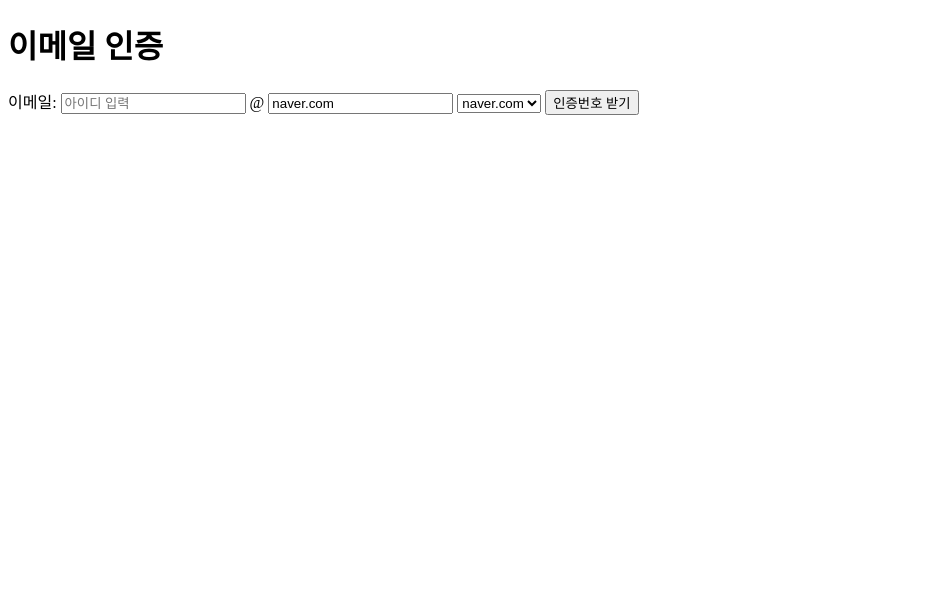
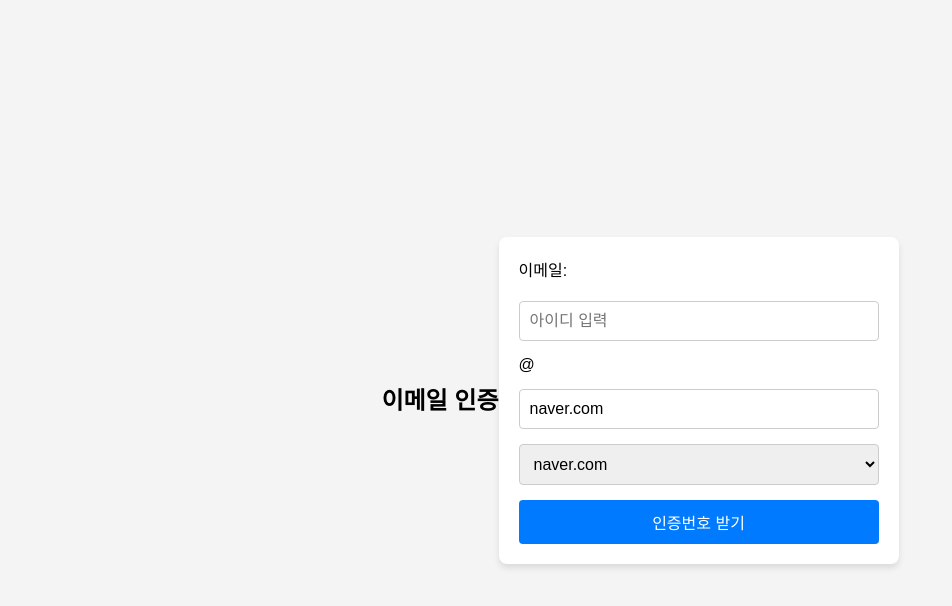
Before and after one commit to guynamedzuri/login-and-show-data, a website: page public/index.html in a window 1280 px wide. Shown: the whole page, without its empty margins (0-952 px from the left). Drawn offline with Linux system fonts and the light colour scheme.

Commit message:
style changes

```diff
--- a/public/index.html
+++ b/public/index.html
@@ -4,13 +4,7 @@
   <meta charset="UTF-8">
   <meta name="viewport" content="width=device-width, initial-scale=1.0">
   <title>이메일 인증</title>
-  <style>
-    .error {
-      color: red;
-      font-size: 0.9em;
-      margin-top: 5px;
-    }
-  </style>
+  <link rel="stylesheet" href="/styles.css">
 </head>
 <body>
   <h1>이메일 인증</h1>
@@ -22,6 +16,7 @@
     <select id="domainSelect">
       <option value="naver.com">naver.com</option>
       <option value="gmail.com">gmail.com</option>
+      <option value="lsautomotive.com">lsautomotive.com</option>
       <option value="custom">직접 입력</option>
     </select>
     <button type="submit">인증번호 받기</button>
--- /dev/null
+++ b/public/styles.css
@@ -0,0 +1,65 @@
+/* 공통 스타일 */
+body {
+  font-family: Arial, sans-serif;
+  background-color: #f4f4f4;
+  margin: 0;
+  padding: 0;
+  display: flex;
+  justify-content: center;
+  align-items: center;
+  height: 100vh;
+}
+
+h1 {
+  text-align: center;
+  font-size: 1.5em;
+  margin-bottom: 20px;
+}
+
+form {
+  display: flex;
+  flex-direction: column;
+  gap: 15px;
+  background: #fff;
+  padding: 20px;
+  border-radius: 8px;
+  box-shadow: 0 4px 6px rgba(0, 0, 0, 0.1);
+  width: 90%;
+  max-width: 400px;
+  box-sizing: border-box;
+}
+
+label {
+  font-size: 1em;
+  margin-bottom: 5px;
+}
+
+input, select, button {
+  padding: 10px;
+  font-size: 1em;
+  border: 1px solid #ccc;
+  border-radius: 4px;
+  box-sizing: border-box;
+}
+
+input:focus, select:focus, button:focus {
+  outline: none;
+  border-color: #007bff;
+}
+
+button {
+  background-color: #007bff;
+  color: white;
+  cursor: pointer;
+  border: none;
+}
+
+button:hover {
+  background-color: #0056b3;
+}
+
+.error {
+  color: red;
+  font-size: 0.9em;
+  margin-top: -10px;
+}
```
